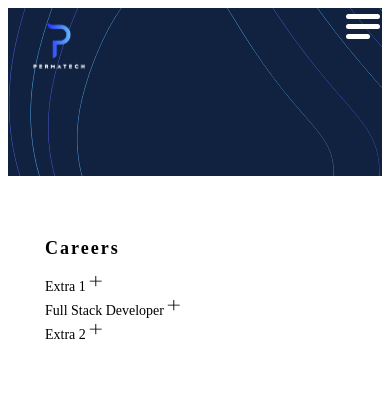
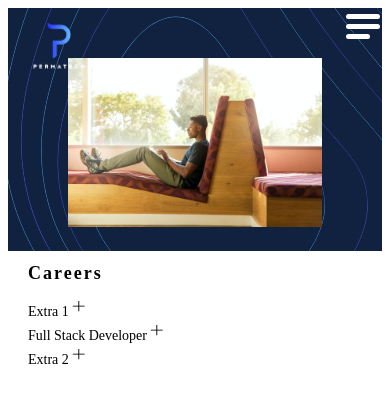
Before and after one commit to shishiraRajK/project_p, a React (Create React App) app: page /Career in a window 390 px wide. Shown: the top 402 px of the page. Built offline with nearby package versions, Linux system fonts and the light colour scheme.

Commit message:
edit career page

```diff
--- a/src/views/careers/Career.scss
+++ b/src/views/careers/Career.scss
@@ -1,14 +1,3 @@
-@keyframes animatedBackground {
-  0% {
-    background-size: 100% auto;
-  }
-  50% {
-    background-size: 140% auto;
-  }
-  100% {
-    background-size: 200% auto;
-  }
-}
 .top_wrapper {
   overflow-x: hidden;
   display: flex;
@@ -28,6 +17,17 @@
       animation-iteration-count: 1;
       background-position: center;
       background-size: 200%;
+      @keyframes animatedBackground {
+        0% {
+          background-size: 100% auto;
+        }
+        50% {
+          background-size: 140% auto;
+        }
+        100% {
+          background-size: 200% auto;
+        }
+      }
       .picture {
         img {
           width: 100%;
@@ -39,7 +39,9 @@
     }
   }
 }
+
 @media only screen and (max-width: 1000px) {
+  .top_wrapper {
     .career_wrapper {
       .career_image {
         padding: 100px 100px 20px 100px;
@@ -52,7 +54,9 @@
       }
     }
   }
+}
 @media only screen and (max-width: 700px) {
+  .top_wrapper {
     .career_wrapper {
       .career_image {
         padding: 50px 60px 20px 60px;
@@ -65,3 +69,4 @@
       }
     }
   }
+}
```
Lines whose indentation alone changed are shown as unchanged.
